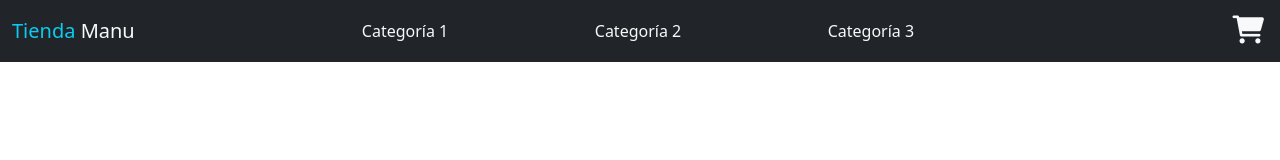
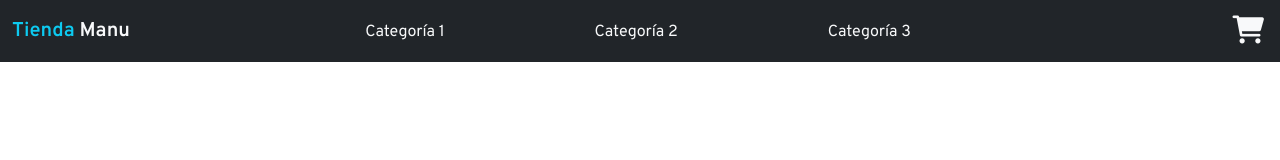
Before and after one commit to manuelffernandez/PreEntrega1-Fernandez, a React (Vite) app: page / in a window 1280 px wide. Shown: the top 160 px of the page. Built offline with nearby package versions, Linux system fonts and the light colour scheme.

Commit message:
add font style to navbar

```diff
--- a/src/components/NavBar/NavBar.jsx
+++ b/src/components/NavBar/NavBar.jsx
@@ -9,7 +9,7 @@ const NavBar = () => {
          <nav className='navbar navbar-expand-sm py-3'>
             <div className='container-fluid order-1'>
                <div className='order-1 col-3 col-sm-2 m-0 '>
-                  <a className='navbar-brand text-light' href='#'>
+                  <a className='navbar-brand text-light overpass_600' href='#'>
                      <span className='text-info'>Tienda</span> Manu
                   </a>
                </div>
--- a/src/components/NavItem/NavItem.jsx
+++ b/src/components/NavItem/NavItem.jsx
@@ -2,7 +2,7 @@ import './NavItem.css';
 
 const NavItem = props => {
    return (
-      <button className='bg-transparent border-0 text-light navItem'>
+      <button className='bg-transparent border-0 text-light navItem overpass_400'>
          Categoría {props.categoryNumber}
       </button>
    );
```
